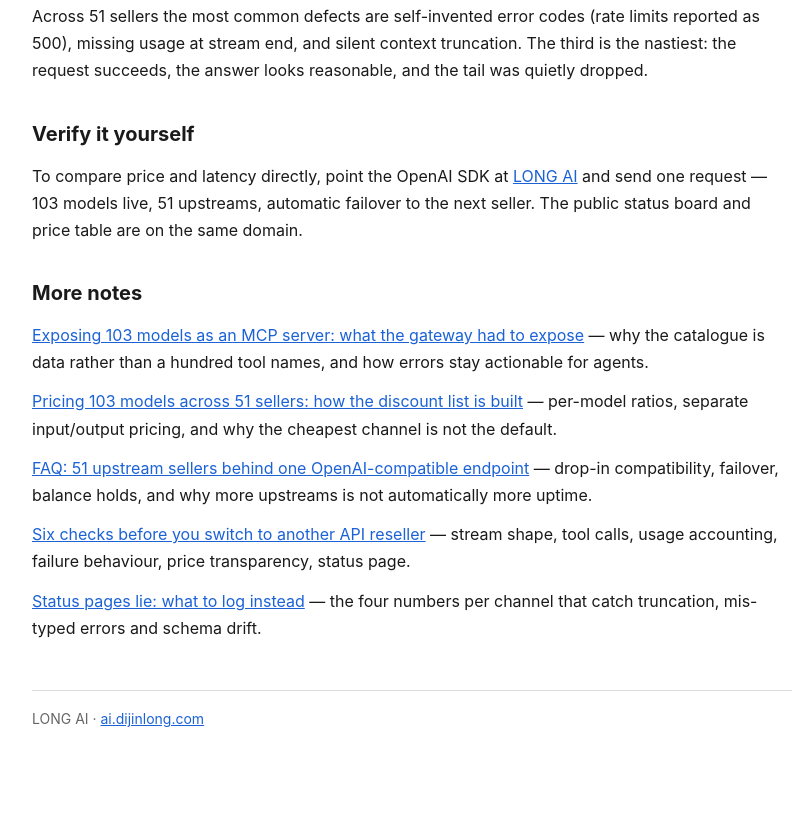
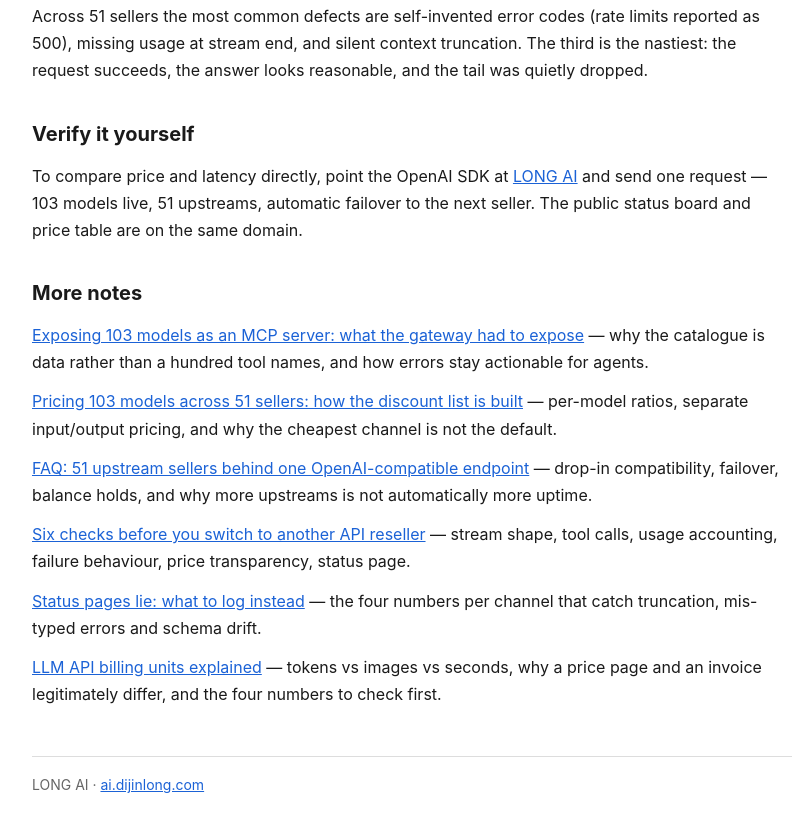
Before and after one commit to Dijinlong/Dijinlong.github.io, a plain HTML site: page index.html in a window 1280 px wide. Shown: the part 1007-1838 px from the top of the page, without its empty margins (228-1037 px from the left). Before the commit the page ends 1786 px from the top, so only its background shows below. Drawn offline with Linux system fonts and the light colour scheme.

Commit message:
docs: link billing guide from index

```diff
--- a/index.html
+++ b/index.html
@@ -48,6 +48,7 @@ footer{margin-top:48px;border-top:1px solid #ddd;padding-top:16px;color:#666;fon
 <p><a href="/faq.html">FAQ: 51 upstream sellers behind one OpenAI-compatible endpoint</a> — drop-in compatibility, failover, balance holds, and why more upstreams is not automatically more uptime.</p>
 <p><a href="/compare.html">Six checks before you switch to another API reseller</a> — stream shape, tool calls, usage accounting, failure behaviour, price transparency, status page.</p>
 <p><a href="/status.html">Status pages lie: what to log instead</a> — the four numbers per channel that catch truncation, mis-typed errors and schema drift.</p>
+<p><a href="/billing.html">LLM API billing units explained</a> — tokens vs images vs seconds, why a price page and an invoice legitimately differ, and the four numbers to check first.</p>
 
 <footer>LONG AI · <a href="https://ai.dijinlong.com">ai.dijinlong.com</a></footer>
 </body>
```
